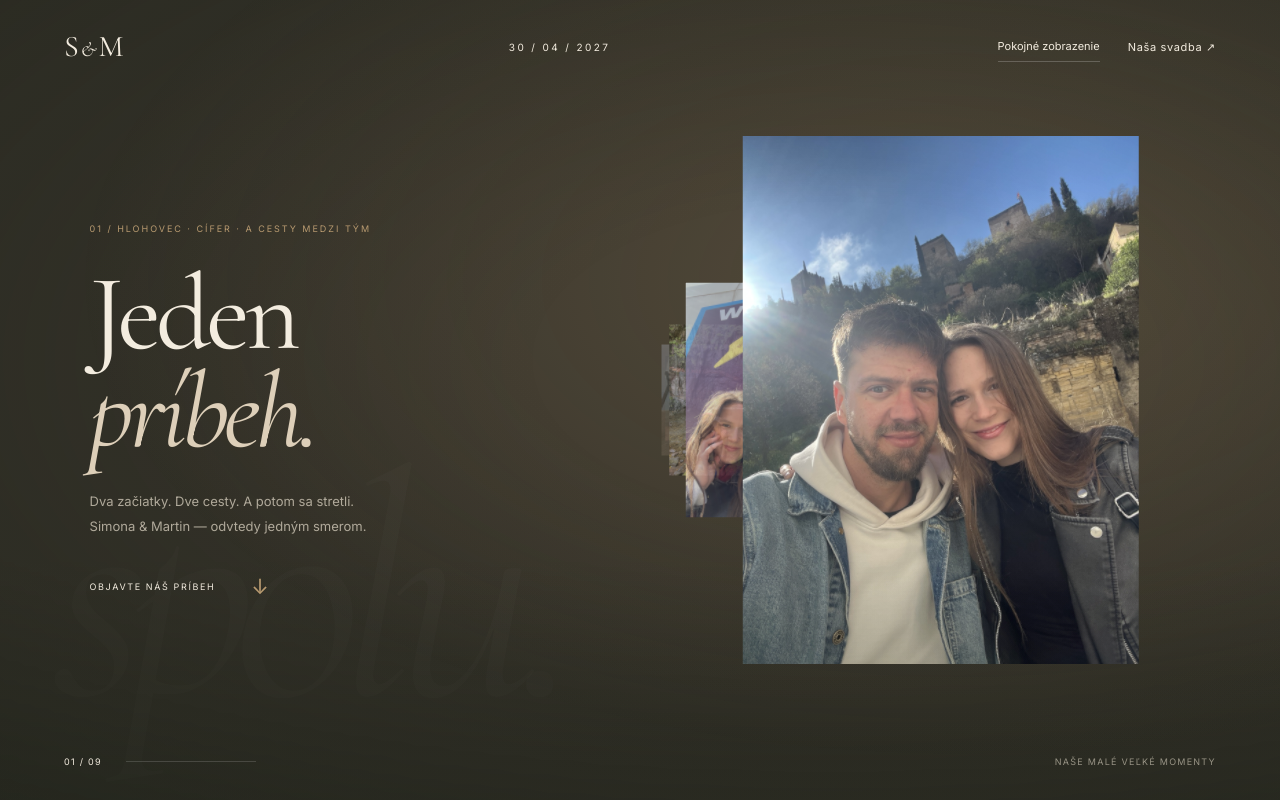
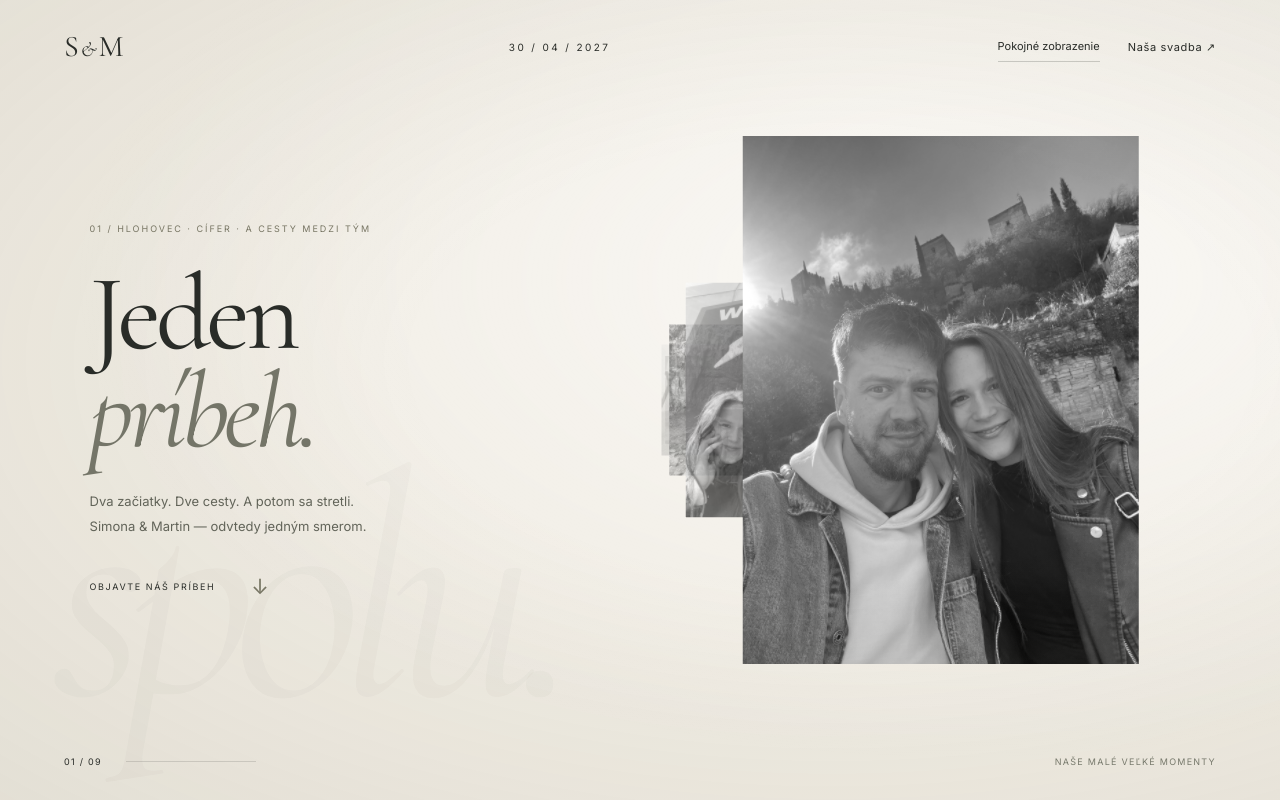
Before and after one commit to samsvadba/svadba-3d, a website built with Vite: page index.html in a window 1280 px wide. Shown: the top 800 px of the page. Built offline with nearby package versions, Linux system fonts and the light colour scheme; animation ran at ten frames a second.

Commit message:
Style wedding gallery in ivory and monochrome

```diff
--- a/src/style.css
+++ b/src/style.css
@@ -8,3 +8,21 @@
 .wedding{background:#eee8dc;color:#333a30;text-align:center;padding:110px 7vw 30px;position:relative;z-index:10}.wedding .eyebrow{color:#7b795f}.wedding h2{font-size:clamp(70px,10vw,145px);margin:35px 0}.wedding h2 em{color:#7f866a}.wedding p{margin-inline:auto;color:#626657}.names{font-family:'Cormorant Garamond',Georgia,serif;font-size:32px}.wedding-date{letter-spacing:.16em;text-transform:uppercase;font-size:11px;margin-top:10px}.details{max-width:900px;margin:75px auto;display:grid;grid-template-columns:1fr 1fr;border-top:1px solid #343a3025;border-bottom:1px solid #343a3025;padding:45px 0}.details article+article{border-left:1px solid #343a3025}h3{font-family:'Cormorant Garamond',Georgia,serif;font-weight:400;font-size:48px;margin:13px 0}.details a,.back{display:inline-block;font-size:10px;letter-spacing:.08em;border-bottom:1px solid #343a3040;padding-bottom:7px;margin-top:23px}.closing{font-family:'Cormorant Garamond',Georgia,serif;font-size:25px;max-width:35ch}.wedding footer{display:flex;justify-content:space-between;gap:20px;font-size:8px;letter-spacing:.17em;text-align:left;margin-top:100px;border-top:1px solid #343a3020;padding-top:24px}.no-script{padding:20px;background:#eee8dc;color:#333}
 @media(max-width:700px){.header{padding:20px 6vw;gap:12px}.header-date{display:none}.header nav{gap:18px;font-size:9px}.monogram{font-size:27px}.chapter{grid-template-columns:1fr;gap:30px;padding:105px 8vw 65px;min-height:100svh}.chapter-copy{max-width:100%}h1,h2{font-size:clamp(62px,17vw,100px);margin:18px 0}.eyebrow{font-size:8px;letter-spacing:.16em}p{font-size:12px;max-width:35ch}.chapter figure img{max-height:48svh}.is-3d .chapter{padding:0 8vw 95px;align-items:end}.is-3d .chapter-copy{width:100%}.is-3d .chapter-copy h1,.is-3d .chapter-copy h2{font-size:clamp(54px,15vw,88px);margin:12px 0}.is-3d .chapter-copy p{max-width:39ch;font-size:11px;line-height:1.65}.is-3d .scroll-hint{margin-top:16px;font-size:8px}.gallery-footer{padding:0 8vw;bottom:25px;gap:15px}.gallery-footer>span:last-child{font-size:7px;letter-spacing:.06em;max-width:130px}.progress{width:55px}.background-word{bottom:31%;font-size:45vw}.wedding{padding:80px 8vw 25px}.details{grid-template-columns:1fr;margin:45px auto;padding:0}.details article{padding:30px 0}.details article+article{border-left:0;border-top:1px solid #343a3025}.wedding footer{margin-top:70px;font-size:7px}.wedding footer span{max-width:130px;text-align:right}}
 @media(prefers-reduced-motion:reduce){html{scroll-behavior:auto}}
+/* Ivory monochrome wedding edition */
+:root{color:#292c28;background:#f0ece3;--cream:#292c28;--accent:#777563}
+#experience{background:#f0ece3!important;--accent:#777563!important}
+.header button{border-bottom-color:#292c2835}
+.stage:before{background:radial-gradient(ellipse at 75% 35%,#ffffffb0,transparent 65%)}
+.vignette{background:radial-gradient(ellipse at 65% 45%,transparent 35%,#918c7620 100%)}
+#scene{filter:grayscale(1)}
+.background-word{color:#302e2706}
+h1 em,h2 em{color:#747568}
+p{color:#626459}
+figure img{filter:grayscale(1);box-shadow:0 25px 70px #35342920}
+figcaption{color:#626459}
+.gallery-footer>span:last-child{color:#77796c}
+.progress{background:#292c2826}
+.is-static .chapter{border-bottom-color:#292c2810}
+.is-static .chapter:nth-child(even){background:#ffffff30}
+.wedding{background:#e6e1d5}
+::selection{background:#bdbbaa;color:#292c28}
```
